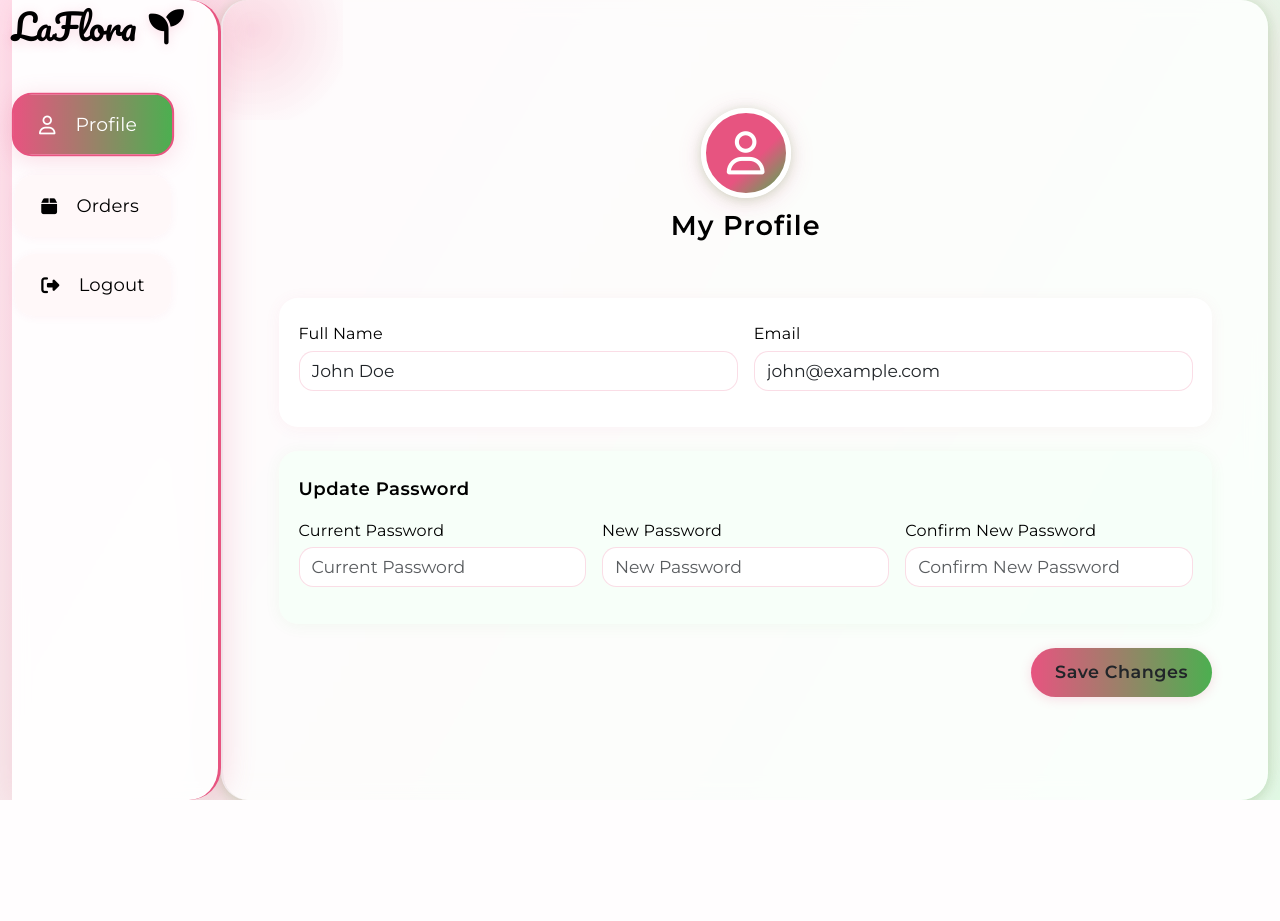
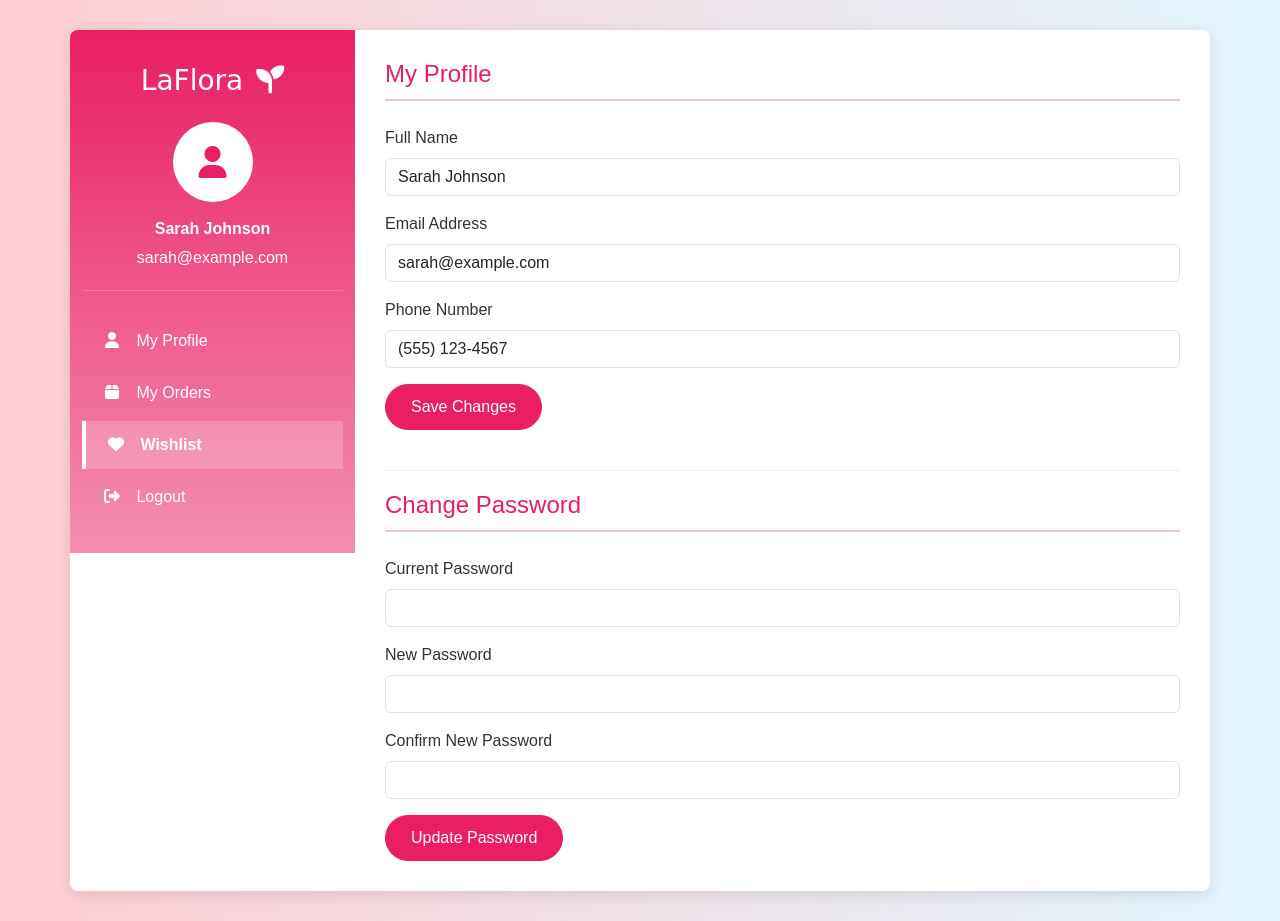
Before and after one commit to Nimesh-Kavinda/LaFlora, a PHP site: page /views/user/profile.html in a window 1280 px wide. Before the commit the page ends 800 px from the top, so only its background shows below. Run offline with PHP 8.4, Linux system fonts and the light colour scheme.

Commit message:
Make user Profile pages and other user pages

```diff
--- a/views/user/profile.html
+++ b/views/user/profile.html
@@ -4,79 +4,91 @@
     <meta charset="UTF-8">
     <meta name="viewport" content="width=device-width, initial-scale=1.0">
     <title>User Profile - LaFlora</title>
-  <!-- Bootstrap 5 CSS -->
-  <link href="https://cdn.jsdelivr.net/npm/bootstrap@5.3.2/dist/css/bootstrap.min.css" rel="stylesheet">
-  <!-- Google Fonts for Logo -->
-  <link href="https://fonts.googleapis.com/css2?family=Pacifico&display=swap" rel="stylesheet">
-  <!-- Google Fonts for body and headings -->
-  <link href="https://fonts.googleapis.com/css2?family=Pacifico&family=Montserrat:wght@400;600&family=Quicksand:wght@400;600&display=swap" rel="stylesheet">
-  <!-- Font Awesome -->
-  <link rel="stylesheet" href="https://cdnjs.cloudflare.com/ajax/libs/font-awesome/6.4.0/css/all.min.css">
-  <!-- Custom CSS for User Dashboard -->
-  <link rel="stylesheet" href="public/css/main.css">
+    <!-- Bootstrap CSS -->
+    <link href="https://cdnjs.cloudflare.com/ajax/libs/bootstrap/5.3.0/css/bootstrap.min.css" rel="stylesheet">
+    <!-- Font Awesome for icons -->
+    <link href="https://cdnjs.cloudflare.com/ajax/libs/font-awesome/6.4.0/css/all.min.css" rel="stylesheet">
+    <link rel="stylesheet" href="./public/css/main.css">
 </head>
-<body class="user-dashboard">
-  <div class="container-fluid">
-    <div class="row min-vh-100 g-0 flex-nowrap">
+<body>
+    <div class="page-container">
+        <div class="container">
+            <div class="row content-wrapper">
                 <!-- Sidebar -->
-      <nav class="col-12 col-md-3 col-xl-2 user-sidebar d-flex flex-md-column flex-row align-items-center align-items-md-start justify-content-center justify-content-md-start p-0">
-        <a href="../../index.html" class="logo mb-0 mb-md-4 me-3 me-md-0">
-          LaFlora <i class="fa-solid fa-seedling ms-1"></i>
-        </a>
-        <div class="nav flex-row flex-md-column w-auto w-md-100 ms-3 ms-md-0">
-          <a class="nav-link active" href="profile.html"><i class="fa-regular fa-user me-2"></i>Profile</a>
-          <a class="nav-link" href="#"><i class="fa-solid fa-box me-2"></i>Orders</a>
-          <a class="nav-link" href="#"><i class="fa-solid fa-right-from-bracket me-2"></i>Logout</a>
+                <div class="col-md-3 col-lg-3 sidebar">
+                    <div class="brand">
+                        <!-- LaFlora <span class="brand-icon">❀</span> -->
+                      <a class="navbar-brand" href="../../index.html">LaFlora <i class="fa-solid fa-seedling ms-1"></i></a>
                     </div>
-      </nav>
+                    <div class="user-info">
+                        <div class="user-avatar">
+                            <i class="fas fa-user"></i>
+                        </div>
+                        <div class="user-name">Sarah Johnson</div>
+                        <div class="user-email">sarah@example.com</div>
+                    </div>
+
+                    <div class="mt-4">
+                        <ul class="nav nav-pills flex-column">
+                            <li class="nav-item">
+                                <a class="nav-link" href="./profile.html"><i class="fas fa-user nav-icon"></i> My Profile</a>
+                            </li>
+                            <li class="nav-item">
+                                <a class="nav-link" href="./orders.html"><i class="fas fa-box nav-icon"></i> My Orders</a>
+                            </li>
+                            <li class="nav-item">
+                                <a class="nav-link active" href="./wishlist.html"><i class="fas fa-heart nav-icon"></i> Wishlist</a>
+                            </li>
+                            <li class="nav-item">
+                                <a class="nav-link" href="#"><i class="fas fa-sign-out-alt nav-icon"></i> Logout</a>
+                            </li>
+                        </ul>
+                    </div>
+                </div>
+
                 <!-- Main Content -->
-      <main class="col px-0 user-dashboard-main d-flex align-items-stretch">
-        <div class="user-profile-card w-100">
-          <div class="d-flex flex-column align-items-center mb-4">
-            <div class="user-profile-avatar mb-2 d-flex align-items-center justify-content-center">
-              <i class="fa-regular fa-user"></i>
+                <div class="col-md-9 col-lg-9 content">
+                    <h2 class="section-title">My Profile</h2>
+                    <form>
+                        <div class="mb-3">
+                            <label for="fullname" class="form-label">Full Name</label>
+                            <input type="text" class="form-control" id="fullname" value="Sarah Johnson">
                         </div>
-            <div class="user-profile-title">My Profile</div>
+                        <div class="mb-3">
+                            <label for="email" class="form-label">Email Address</label>
+                            <input type="email" class="form-control" id="email" value="sarah@example.com">
                         </div>
-          <form class="user-profile-form" method="post" action="">
-            <div class="profile-section mb-4">
-              <div class="row g-3">
-                <div class="col-12 col-md-6">
-                  <label for="userName" class="form-label">Full Name</label>
-                  <input type="text" class="form-control" id="userName" name="name" value="John Doe" required>
+                        <div class="mb-3">
+                            <label for="phone" class="form-label">Phone Number</label>
+                            <input type="text" class="form-control" id="phone" value="(555) 123-4567">
                         </div>
-                <div class="col-12 col-md-6">
-                  <label for="userEmail" class="form-label">Email</label>
-                  <input type="email" class="form-control" id="userEmail" name="email" value="john@example.com" required>
+                        <button type="submit" class="btn btn-primary">Save Changes</button>
+                    </form>
+
+                    <div class="password-section">
+                        <h3 class="section-title">Change Password</h3>
+                        <form>
+                            <div class="mb-3">
+                                <label for="current-password" class="form-label">Current Password</label>
+                                <input type="password" class="form-control" id="current-password">
+                            </div>
+                            <div class="mb-3">
+                                <label for="new-password" class="form-label">New Password</label>
+                                <input type="password" class="form-control" id="new-password">
+                            </div>
+                            <div class="mb-3">
+                                <label for="confirm-password" class="form-label">Confirm New Password</label>
+                                <input type="password" class="form-control" id="confirm-password">
+                            </div>
+                            <button type="submit" class="btn btn-primary">Update Password</button>
+                        </form>
                     </div>
                 </div>
             </div>
-            <div class="password-section mb-2">
-              <div class="form-section-title mb-3">Update Password</div>
-              <div class="row g-3">
-                <div class="col-12 col-md-4">
-                  <label for="currentPassword" class="form-label">Current Password</label>
-                  <input type="password" class="form-control" id="currentPassword" name="current_password" placeholder="Current Password">
-                </div>
-                <div class="col-12 col-md-4">
-                  <label for="newPassword" class="form-label">New Password</label>
-                  <input type="password" class="form-control" id="newPassword" name="new_password" placeholder="New Password">
-                </div>
-                <div class="col-12 col-md-4">
-                  <label for="confirmPassword" class="form-label">Confirm New Password</label>
-                  <input type="password" class="form-control" id="confirmPassword" name="confirm_password" placeholder="Confirm New Password">
         </div>
     </div>
-            </div>
-            <div class="d-flex justify-content-end mt-4">
-              <button type="submit" class="btn btn-laflora px-4">Save Changes</button>
-            </div>
-          </form>
-        </div>
-      </main>
-    </div>
-  </div>
-  <!-- Bootstrap JS Bundle -->
-  <script src="https://cdn.jsdelivr.net/npm/bootstrap@5.3.2/dist/js/bootstrap.bundle.min.js"></script>
+
+    <!-- Bootstrap JS Bundle with Popper -->
+    <script src="https://cdnjs.cloudflare.com/ajax/libs/bootstrap/5.3.0/js/bootstrap.bundle.min.js"></script>
 </body>
 </html>
--- a/views/user/public/css/main.css
+++ b/views/user/public/css/main.css
@@ -1,226 +1,145 @@
-body.user-dashboard {
-  background: linear-gradient(120deg, #ffe0ec 0%, #e0ffe8 100%);
-  min-height: 100vh;
-  font-family: 'Montserrat', 'Segoe UI', Arial, sans-serif;
-  color: var(--laflora-dark);
-  overflow-x: hidden;
+body {
+            background: linear-gradient(to right, #ffcdd2, #e1f5fe);
+            color: #333;
+            font-family: 'Arial', sans-serif;
         }
 
-.user-sidebar {
-  background: rgba(255,255,255,0.92);
+        .page-container {
             min-height: 100vh;
-  box-shadow: 4px 0 32px 0 #e7548033;
-  padding: 2.5rem 1.2rem 1.2rem 1.2rem;
-  display: flex;
-  flex-direction: column;
-  align-items: center;
-  border-top-right-radius: 2rem;
-  border-bottom-right-radius: 2rem;
-  border-right: 3px solid #e75480;
-  backdrop-filter: blur(8px);
-  z-index: 2;
-}
-.user-sidebar .logo {
-  font-family: 'Pacifico', cursive;
-  font-size: 2.2rem;
-  color: var(--laflora-primary);
-  margin-bottom: 2.5rem;
-  text-decoration: none;
-  display: flex;
-  align-items: center;
-  gap: 0.5rem;
-  transition: color 0.2s, text-shadow 0.2s;
-  text-shadow: 0 2px 12px #e7548033;
-}
-.user-sidebar .logo:hover {
-  color: var(--laflora-secondary);
-  text-shadow: 0 4px 24px #4caf5044;
-}
-.user-sidebar .nav {
-  width: 100%;
-  display: flex;
-  flex-direction: column;
-  gap: 1.1rem;
-  margin-top: 1.2rem;
-}
-.user-sidebar .nav-link {
-  color: var(--laflora-dark);
-  font-size: 1.13rem;
-  font-weight: 500;
-  border-radius: 1.2rem;
-  padding: 0.95rem 1.5rem;
-  transition: background 0.18s, color 0.18s, box-shadow 0.18s, transform 0.18s;
-  display: flex;
-  align-items: center;
-  gap: 0.7rem;
-  margin: 0 0.2rem;
-  box-shadow: 0 1px 8px #e7548011;
-  background: rgba(255,248,249,0.95);
-  letter-spacing: 0.2px;
-  border: 2px solid transparent;
-  position: relative;
-}
-.user-sidebar .nav-link.active,
-.user-sidebar .nav-link:focus,
-.user-sidebar .nav-link:hover {
-  background: linear-gradient(90deg, #e75480 0%, #4caf50 100%);
-  color: #fff;
-  box-shadow: 0 4px 24px #e7548033;
-  border: 2px solid #e75480;
-  transform: translateY(-2px) scale(1.04);
+            padding: 30px 15px;
         }
 
-.user-profile-card {
-  background: rgba(255,255,255,0.82);
-  border-radius: 1.7rem;
-  box-shadow: 0 8px 48px 0 #e7548033, 0 2px 12px #4caf5044;
-  padding: 2.5rem 3.5rem 2.2rem 3.5rem;
-  margin: 0;
-  min-height: 100vh;
-  max-width: none;
-  width: 100%;
-  display: flex;
-  flex-direction: column;
-  justify-content: center;
-  border-left: 2.5px solid #f3f3f3;
-  background-clip: padding-box;
-  backdrop-filter: blur(10px);
-  position: relative;
+        .content-wrapper {
+            background: white;
+            border-radius: 8px;
+            box-shadow: 0 4px 15px rgba(0,0,0,0.1);
             overflow: hidden;
         }
-.user-profile-card:before {
-  content: '';
-  position: absolute;
-  top: -60px; left: -60px;
-  width: 180px; height: 180px;
-  background: radial-gradient(circle, #e7548033 0%, transparent 80%);
-  z-index: 0;
+
+        .sidebar {
+            background: linear-gradient(to bottom, #e91e63, #f48fb1);
+            color: white;
+            height: 100%;
+            padding-top: 30px;
+            padding-bottom: 30px;
         }
-.user-profile-avatar {
-  width: 90px;
-  height: 90px;
+
+        .brand {
+            font-family: 'Brush Script MT', cursive;
+            font-size: 28px;
+            text-align: center;
+            margin-bottom: 20px;
+        }
+
+        .brand-icon {
+            margin-left: 5px;
+        }
+
+        .user-info {
+            text-align: center;
+            padding: 0 15px 20px;
+            border-bottom: 1px solid rgba(255,255,255,0.2);
+        }
+
+        .user-avatar {
+            width: 80px;
+            height: 80px;
             border-radius: 50%;
-  background: linear-gradient(135deg, #e75480 60%, #4caf50 100%);
+            background-color: #fff;
             display: flex;
             align-items: center;
             justify-content: center;
-  margin: 0 auto 1.2rem auto;
-  box-shadow: 0 4px 24px #e7548033, 0 2px 12px #4caf5044;
-  font-size: 2.7rem;
-  color: #fff;
-  border: 5px solid #fff;
-  position: relative;
-  z-index: 2;
-  transition: box-shadow 0.2s, transform 0.2s;
+            margin: 0 auto 15px;
+            font-size: 32px;
+            color: #e91e63;
         }
-.user-profile-avatar:hover {
-  box-shadow: 0 8px 32px #e7548033, 0 2px 12px #4caf5044;
-  transform: scale(1.07) rotate(-2deg);
+
+        .user-name {
+            font-weight: 600;
+            margin-bottom: 5px;
         }
-.user-profile-title {
-  font-family: 'Montserrat', sans-serif;
-  font-weight: 700;
-  color: var(--laflora-secondary);
-  font-size: 1.7rem;
-  margin-bottom: 1.2rem;
+
+        .nav-pills .nav-link {
+            color: white;
+            border-radius: 0;
+            padding: 12px 20px;
+            margin: 2px 0;
+            transition: all 0.3s;
+        }
+
+        .nav-pills .nav-link:hover {
+            background-color: rgba(255,255,255,0.2);
+        }
+
+        .nav-pills .nav-link.active {
+            background-color: rgba(255,255,255,0.2);
+            border-left: 4px solid white;
+            font-weight: 600;
+        }
+
+        .nav-icon {
+            width: 20px;
             text-align: center;
-  letter-spacing: 1px;
-  z-index: 2;
+            margin-right: 10px;
         }
-.user-profile-form {
-  margin-top: 0.5rem;
-  z-index: 2;
+
+        .content {
+            padding: 30px;
         }
-.user-profile-form .profile-section,
-.user-profile-form .password-section {
-  background: rgba(255,255,255,0.95);
-  border-radius: 1.2rem;
-  padding: 1.5rem 1.2rem 1.2rem 1.2rem;
-  margin-bottom: 1.5rem;
-  box-shadow: 0 2px 16px #e7548011;
-  border-left: 4px solid var(--laflora-primary);
+
+        .section-title {
+            color: #e91e63;
+            font-size: 24px;
+            margin-bottom: 25px;
+            padding-bottom: 10px;
+            border-bottom: 2px solid #f8bbd0;
         }
-.user-profile-form .password-section {
-  background: #f6fff8cc;
-  box-shadow: 0 2px 16px #4caf5011;
-  border-left: 4px solid var(--laflora-secondary);
-  margin-bottom: 1.2rem;
+
+        .form-label {
+            font-weight: 500;
         }
-.user-profile-form .form-section-title {
-  font-size: 1.13rem;
-  font-weight: 700;
-  color: var(--laflora-secondary);
-  margin-bottom: 1.2rem;
-  border: none;
-  padding-bottom: 0;
-  letter-spacing: 0.5px;
+
+        .form-control:focus {
+            border-color: #e91e63;
+            box-shadow: 0 0 0 0.25rem rgba(233, 30, 99, 0.25);
         }
-.user-profile-form .form-control {
-  background: #fff;
-  border: 1.5px solid #e7548033;
-  border-radius: 0.9rem;
-  font-size: 1.08rem;
-  margin-bottom: 1.1rem;
-  box-shadow: none;
-  transition: border 0.2s, box-shadow 0.2s;
+
+        .btn-primary {
+            background-color: #e91e63;
+            border-color: #e91e63;
+            border-radius: 25px;
+            padding: 10px 25px;
         }
-.user-profile-form .form-control:focus {
-  border-color: var(--laflora-primary);
-  box-shadow: 0 0 0 2px #e7548033;
+
+        .btn-primary:hover,
+        .btn-primary:focus {
+            background-color: #d81b60;
+            border-color: #d81b60;
         }
-.user-profile-form label {
-  color: var(--laflora-primary);
-  font-weight: 500;
-  margin-bottom: 0.3rem;
-  letter-spacing: 0.2px;
+
+        .password-section {
+            margin-top: 40px;
+            padding-top: 20px;
+            border-top: 1px solid #eee;
         }
-.btn-laflora {
-  font-size: 1.1rem;
-  padding: 0.7rem 2.7rem;
-  border-radius: 2rem;
-  font-weight: 600;
-  box-shadow: 0 2px 12px #e7548033;
-  background: linear-gradient(90deg, #e75480 0%, #4caf50 100%);
-  border: none;
-  letter-spacing: 0.5px;
-  transition: background 0.2s, box-shadow 0.2s, transform 0.2s;
+
+        /* Mobile adjustments */
+        @media (max-width: 767px) {
+            .sidebar {
+                border-radius: 8px 8px 0 0;
             }
-.btn-laflora:hover {
-  background: var(--laflora-secondary);
-  color: #fff;
-  box-shadow: 0 4px 24px #4caf5044;
-  transform: scale(1.04);
+
+            .nav-pills {
+                display: flex;
+                flex-wrap: wrap;
+                justify-content: center;
+                margin-top: 20px;
             }
-@media (max-width: 991px) {
-  .user-dashboard-main {
-    flex-direction: column;
-    min-height: auto;
-  }
-  .user-profile-card {
-    border-radius: 0 0 1.2rem 1.2rem;
-    min-height: auto;
-    padding: 1.2rem 0.5rem 1rem 0.5rem;
-    border-left: none;
-    border-top: 2.5px solid #f3f3f3;
-    background: #fff8f9cc;
-  }
-  .user-profile-avatar {
-    width: 56px;
-    height: 56px;
-    font-size: 1.3rem;
-  }
-  .user-profile-form .profile-section,
-  .user-profile-form .password-section {
-    padding: 0.7rem 0.3rem 0.7rem 0.3rem;
+
+            .nav-pills .nav-link {
+                margin: 2px;
+                border-radius: 4px;
+                font-size: 14px;
+                padding: 8px 12px;
             }
         }
-@media (max-width: 600px) {
-  .user-profile-card {
-    padding: 0.5rem 0.1rem 0.5rem 0.1rem;
-  }
-  .user-profile-avatar {
-    width: 40px;
-    height: 40px;
-    font-size: 1rem;
-  }
-}
```
Also changed, not shown: views/user/orders.html (added, +118 -0 lines), views/user/wishlist.html (added, +94 -0 lines). Lines whose indentation alone changed are shown as unchanged.
